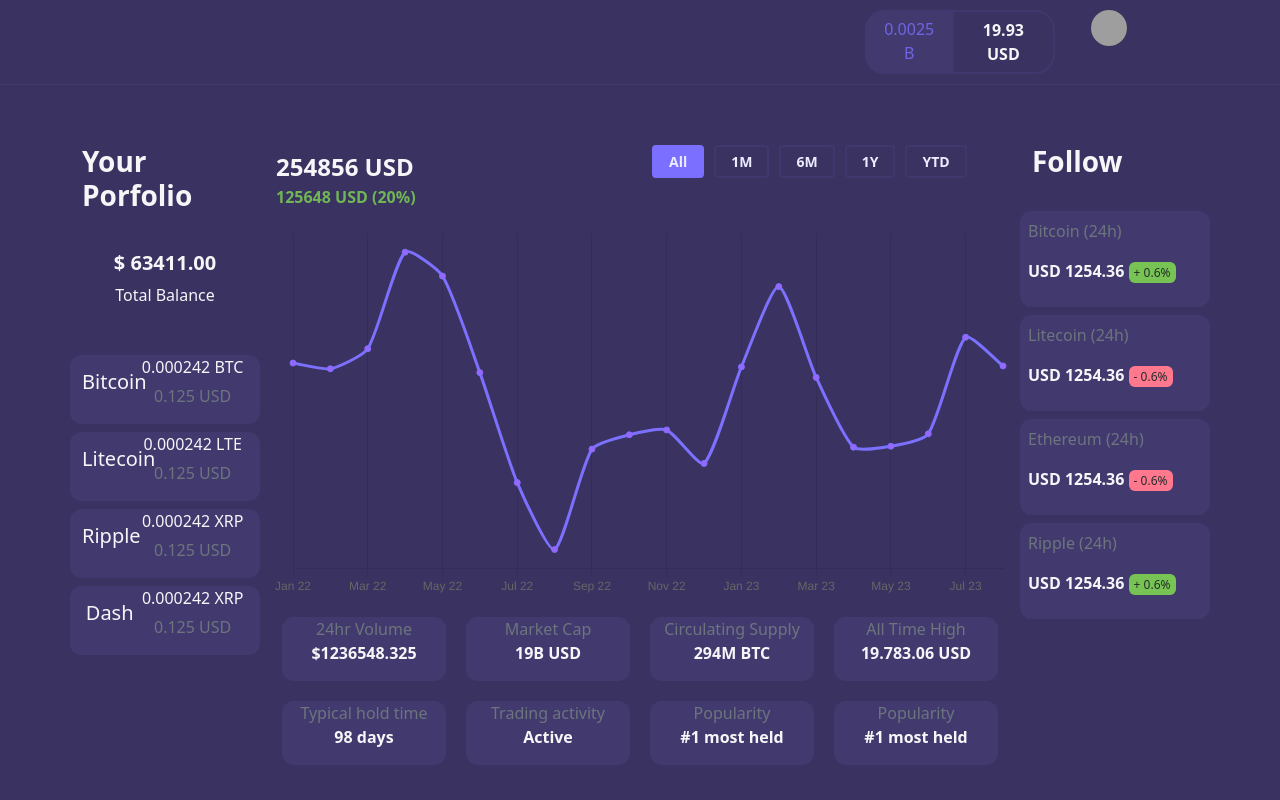
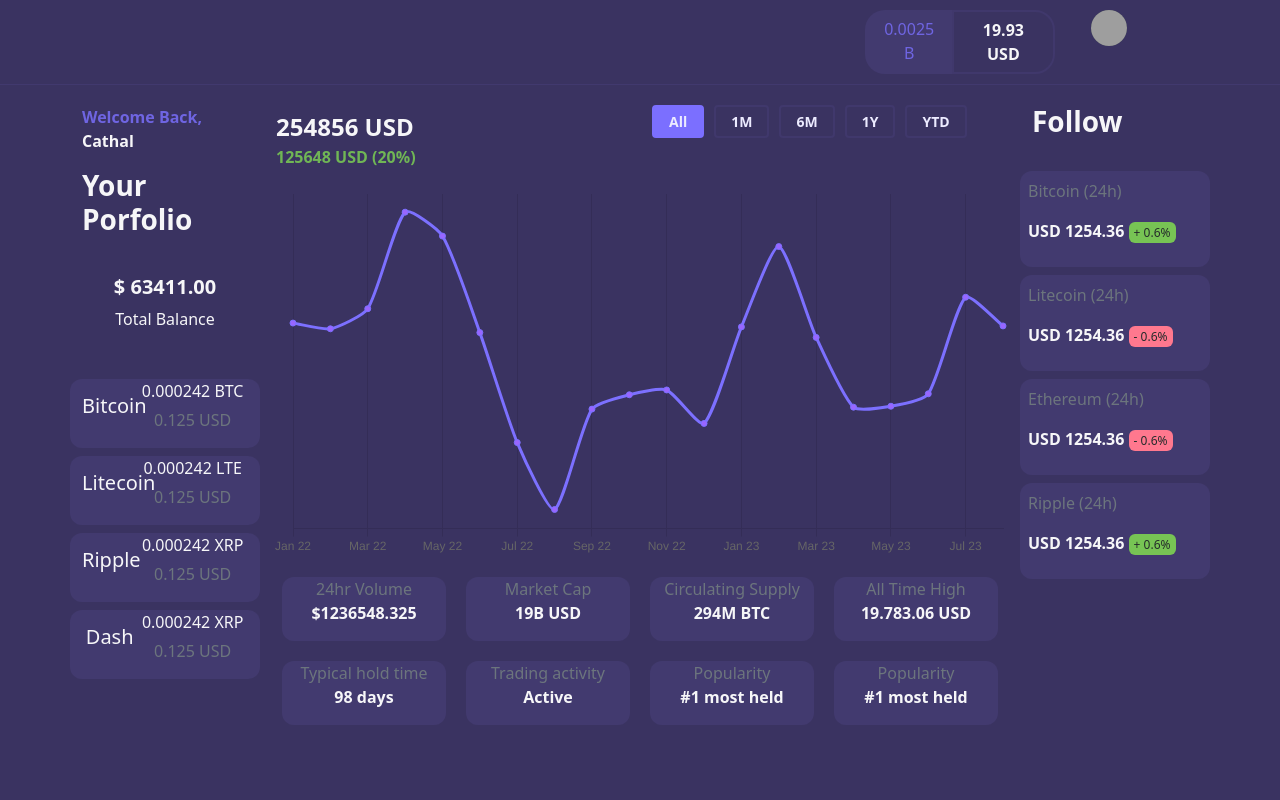
Before and after one commit to Cathal-O-Donnell/ReactCryptoDashboard, a React (Create React App) app: page / in a window 1280 px wide. Built offline with nearby package versions, Linux system fonts and the light colour scheme; grey boxes are pictures that could not be loaded.

Commit message:
Added welcome text component

```diff
--- a/src/App.js
+++ b/src/App.js
@@ -10,6 +10,7 @@ import SectionTitle from './components/UI/SectionTitle';
 import TimelineSelector from './components/UI/TimelineSelector';
 import TopBar from './components/UI/TopBar';
 import TotalBalance from './components/UI/TotalBalance';
+import WelcomeText from "./components/UI/WelcomeText";
 
 import 'bootstrap/dist/css/bootstrap.min.css';
 
@@ -25,12 +26,14 @@ function App() {
   return (
     <div>
       <TopBar></TopBar>
-      <div className="container margin-top-60">
+      <div className="container margin-top-20">
 
         <div className="row">
 
           {/* Left Column */}
           <div className="col-md-2 padding-side-10">
+
+            <WelcomeText></WelcomeText>
             <div className="row margin-bottom-20">
               <SectionTitle title="Your Porfolio"></SectionTitle>
             </div>
--- /dev/null
+++ b/src/components/UI/WelcomeText.js
@@ -0,0 +1,11 @@
+import React from "react";
+
+const WelcomeText = () => {
+    return (
+        <div>
+            <p className="ext-start fw-bold purple-text">Welcome Back, <span className="white-text">Cathal</span></p>
+        </div>
+    );
+};
+
+export default WelcomeText;
```
